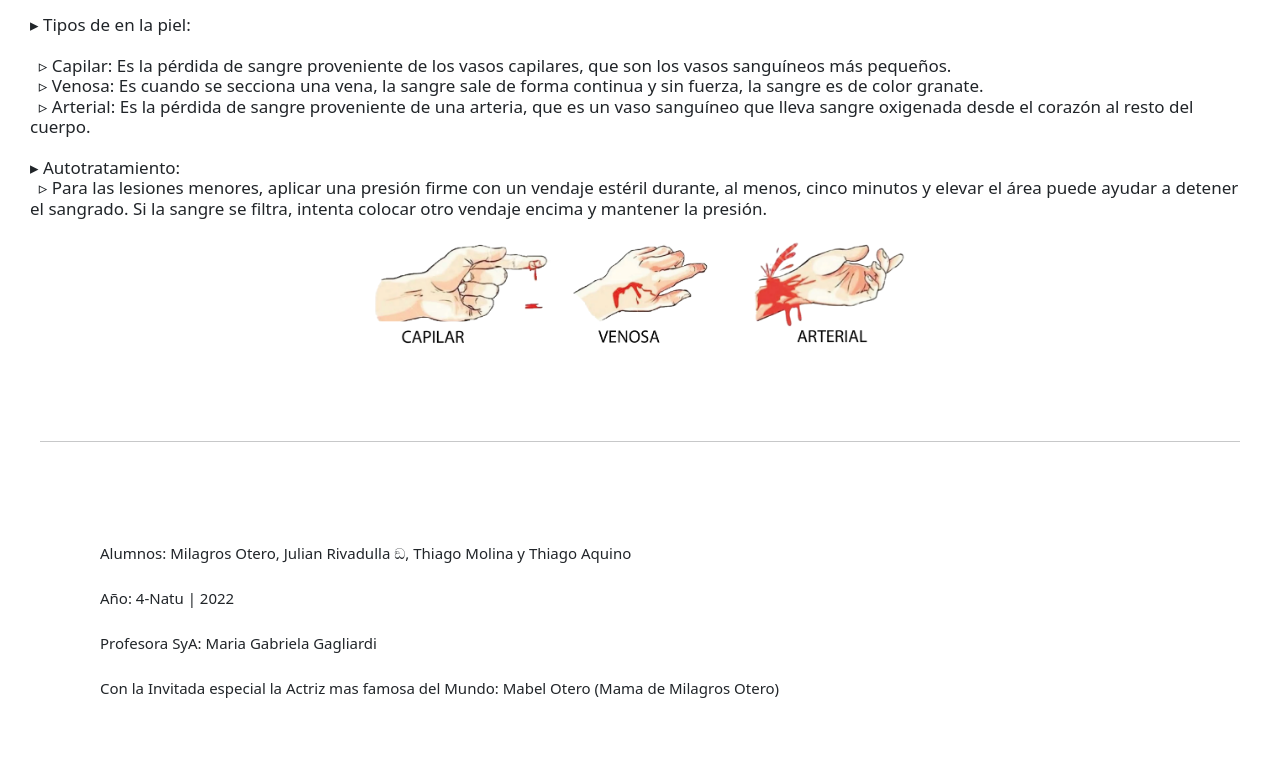
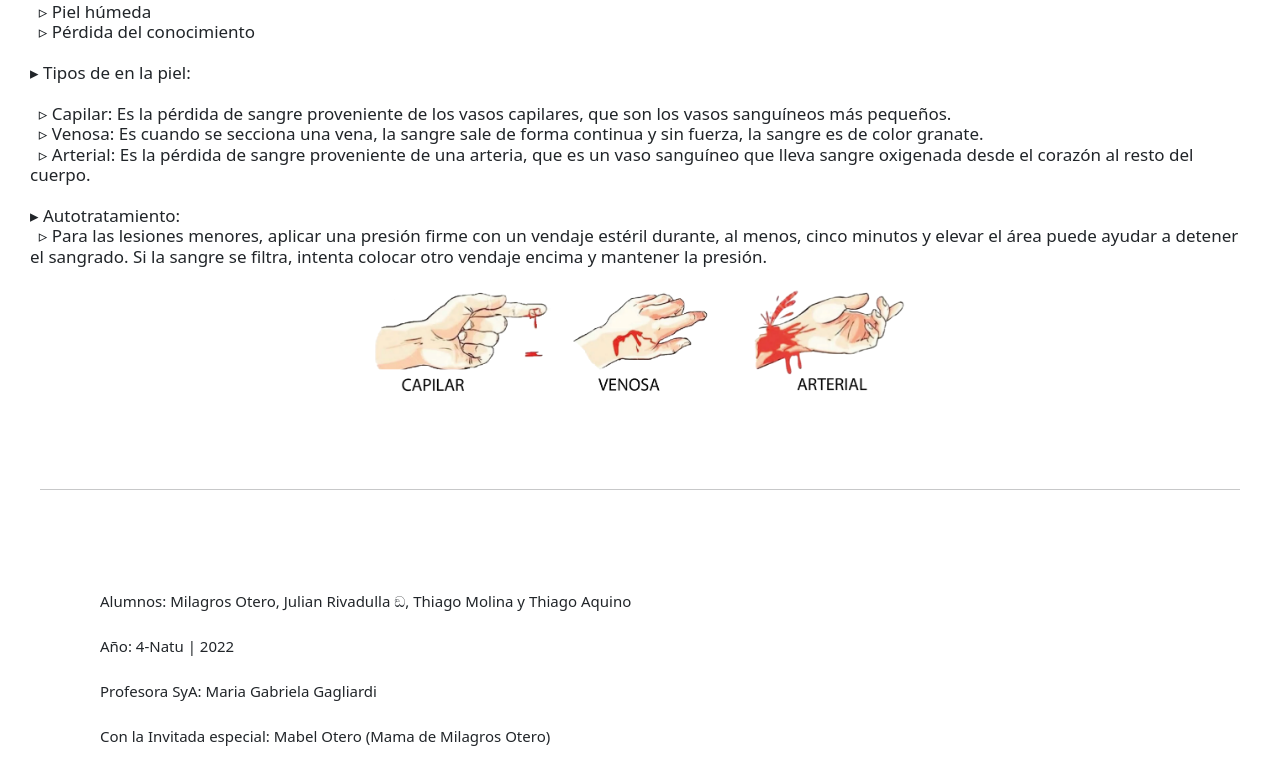
Before and after one commit to Web1technology2company/Salud-y-Adolecencia-primeros-auxilios, a plain HTML site: page index.html in a window 1280 px wide. Shown: the part 3552-4336 px from the top of the page. Drawn offline with nearby package versions, Linux system fonts and the light colour scheme.

Commit message:
Update index.html

```diff
--- a/index.html
+++ b/index.html
@@ -13,7 +13,7 @@
             <div>
                 <h1 class="Titulo">
                     Lo Basico de Primeros Auxilios
-                    <br>
+                    <br><br>
                     ✚ ⛑ ⛨
                 </h1>
             </div>
@@ -191,7 +191,7 @@
                     <br><br>
                     Profesora SyA: Maria Gabriela Gagliardi
                      <br><br>
-                    Con la Invitada especial la Actriz mas famosa del Mundo: Mabel Otero (Mama de Milagros Otero)
+                    Con la Invitada especial: Mabel Otero (Mama de Milagros Otero)
                 </footer>
             </div>
         </div>
```
